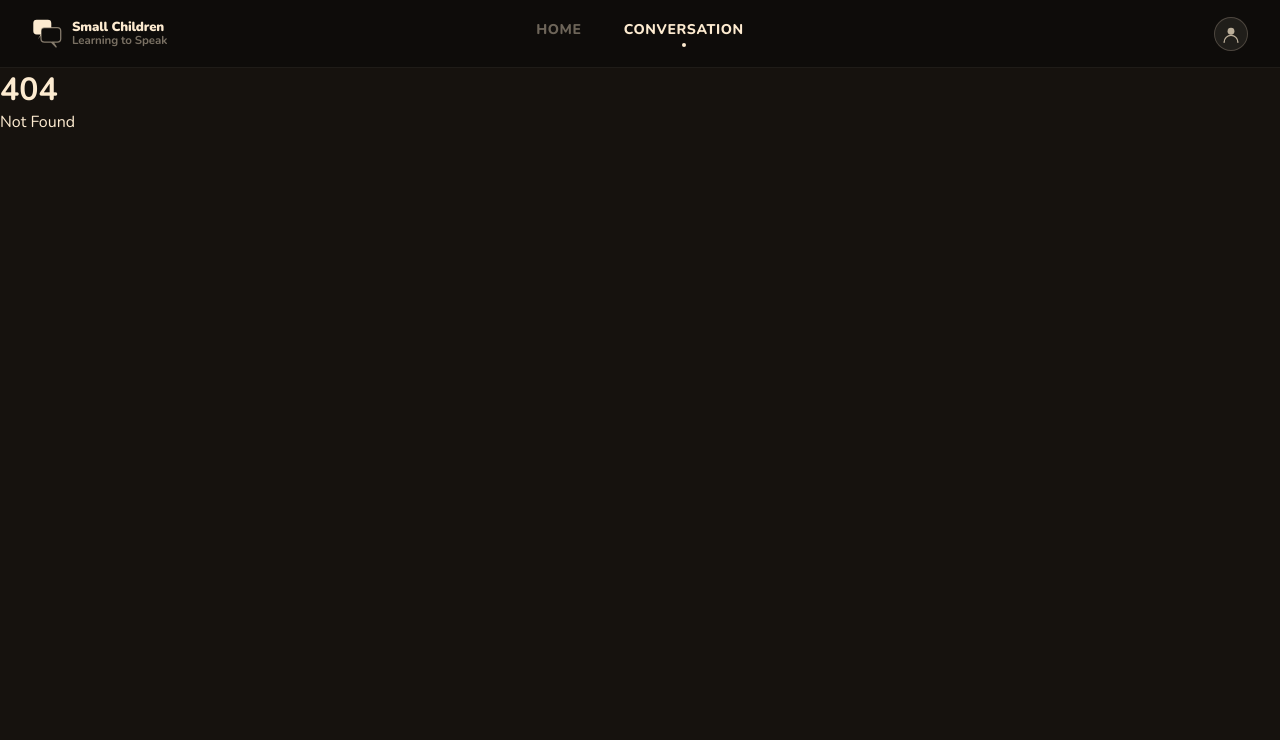
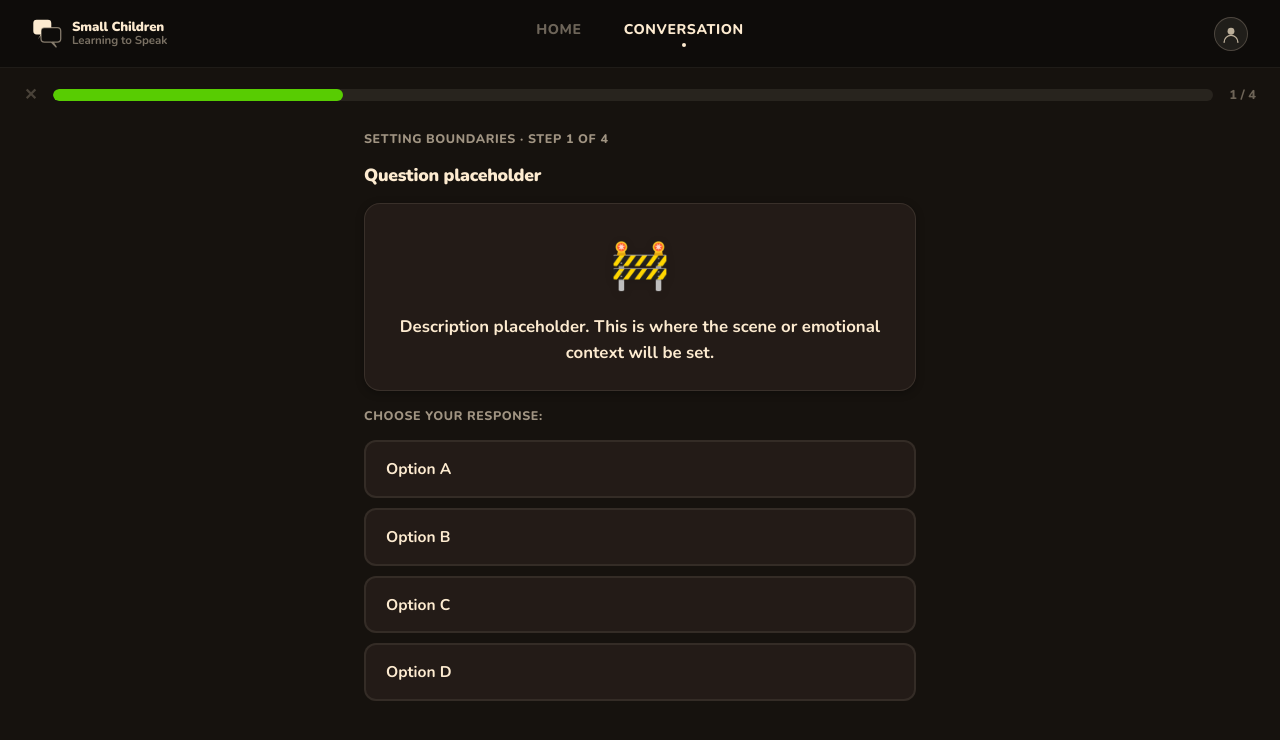
Before and after one commit to JeffWR/Bilingo, a SvelteKit app: page /conversation/boundaries in a window 1280 px wide. Before the commit this address had no page. Shown: the top 740 px of the page. Built offline with nearby package versions, Linux system fonts and the light colour scheme.

Commit message:
Develops dynamic conversation experience page

```diff
--- /dev/null
+++ b/src/routes/conversation/[id]/+page.svelte
@@ -0,0 +1,353 @@
+<script lang="ts">
+	import { page } from '$app/state';
+	import { fetchFormat, fetchData } from '$lib/api/conversation';
+	import InteractionCard from '$lib/components/InteractionCard.svelte';
+	import ChoiceChip from '$lib/components/ChoiceChip.svelte';
+	import Button from '$lib/components/Button.svelte';
+	import type { FormatSchema, ConversationData } from '$lib/types/schema';
+
+	// ── Load state ────────────────────────────
+	type LoadState =
+		| { status: 'loading' }
+		| { status: 'ready'; format: FormatSchema; data: ConversationData }
+		| { status: 'error'; message: string };
+
+	let load = $state<LoadState>({ status: 'loading' });
+
+	$effect(() => {
+		const id = page.params.id!;
+		load = { status: 'loading' };
+		Promise.all([fetchFormat(id), fetchData(id)])
+			.then(([format, data]) => {
+				load = { status: 'ready', format, data };
+			})
+			.catch((err: Error) => {
+				load = { status: 'error', message: err.message };
+			});
+	});
+
+	// ── Step state ────────────────────────────
+	let currentStep = $state(0);
+	let selectedId = $state<string | null>(null);
+	let done = $state(false);
+
+	const totalSteps = $derived(load.status === 'ready' ? load.data.steps.length : 0);
+	const step = $derived(load.status === 'ready' ? load.data.steps[currentStep] : null);
+	const progress = $derived(totalSteps > 0 ? Math.round(((currentStep + 1) / totalSteps) * 100) : 0);
+
+	function select(choiceId: string) {
+		selectedId = choiceId;
+	}
+
+	function next() {
+		if (currentStep < totalSteps - 1) {
+			currentStep += 1;
+			selectedId = null;
+		} else {
+			done = true;
+		}
+	}
+
+	function restart() {
+		currentStep = 0;
+		selectedId = null;
+		done = false;
+	}
+</script>
+
+<div class="shell">
+
+	{#if load.status === 'loading'}
+
+		<!-- Loading state -->
+		<div class="loading">
+			<div class="spinner"></div>
+			<p class="loading-label">Loading conversation…</p>
+		</div>
+
+	{:else if load.status === 'error'}
+
+		<!-- Error state -->
+		<div class="error">
+			<p class="error-title">Something went wrong</p>
+			<p class="error-msg">{load.message}</p>
+			<a href="/conversation" class="error-back">← Back to conversations</a>
+		</div>
+
+	{:else if done}
+
+		<!-- Done state -->
+		<div class="done">
+			<p class="done-label">Complete</p>
+			<h2 class="done-title">{load.data.title}</h2>
+			<p class="done-sub">All {totalSteps} steps finished.</p>
+			<div class="done-actions">
+				<Button variant="primary" onclick={restart}>Restart</Button>
+				<Button variant="ghost" onclick={() => (window.location.href = '/conversation')}>
+					All Conversations
+				</Button>
+			</div>
+		</div>
+
+	{:else if step}
+
+		<!-- Top bar -->
+		<div class="top-bar">
+			<a href="/conversation" class="close-btn" aria-label="Exit">✕</a>
+			<div class="progress-wrap" role="progressbar" aria-valuenow={progress} aria-valuemax={100}>
+				<div class="progress-bar" style="width: {progress}%"></div>
+			</div>
+			<span class="step-count">{currentStep + 1} / {totalSteps}</span>
+		</div>
+
+		<!-- Step view -->
+		<div class="view">
+
+			<div class="step-meta">
+				<span class="step-unit">{load.data.title} · Step {currentStep + 1} of {totalSteps}</span>
+			</div>
+
+			<p class="question">{step.question}</p>
+
+			<InteractionCard icon={step.icon} scenario={step.description} />
+
+			<p class="prompt-label">Choose your response:</p>
+
+			<div class="choices">
+				{#each step.choices as choice}
+					<ChoiceChip
+						text={choice.label}
+						state={selectedId === choice.id ? 'selected' : 'default'}
+						onclick={() => select(choice.id)}
+					/>
+				{/each}
+			</div>
+
+			{#if selectedId !== null}
+				<div class="continue">
+					<Button variant="primary" onclick={next}>
+						{currentStep < totalSteps - 1 ? 'Continue →' : 'Finish'}
+					</Button>
+				</div>
+			{/if}
+
+		</div>
+
+	{/if}
+
+</div>
+
+<style>
+	/* ── Shell ──────────────────────────────── */
+	.shell {
+		min-height: calc(100vh - var(--nav-height));
+		display: flex;
+		flex-direction: column;
+		background: var(--bg-page);
+	}
+
+	/* ── Loading ────────────────────────────── */
+	.loading {
+		flex: 1;
+		display: flex;
+		flex-direction: column;
+		align-items: center;
+		justify-content: center;
+		gap: 16px;
+	}
+
+	.spinner {
+		width: 36px;
+		height: 36px;
+		border: 3px solid var(--border-ph);
+		border-top-color: var(--accent);
+		border-radius: 50%;
+		animation: spin 0.7s linear infinite;
+	}
+
+	@keyframes spin {
+		to { transform: rotate(360deg); }
+	}
+
+	.loading-label {
+		font-size: 0.88rem;
+		font-weight: 700;
+		color: var(--text-muted);
+	}
+
+	/* ── Error ──────────────────────────────── */
+	.error {
+		flex: 1;
+		display: flex;
+		flex-direction: column;
+		align-items: center;
+		justify-content: center;
+		gap: 10px;
+		text-align: center;
+		padding: 40px 24px;
+	}
+
+	.error-title {
+		font-size: 1.1rem;
+		font-weight: 900;
+		color: var(--text);
+	}
+
+	.error-msg {
+		font-size: 0.88rem;
+		font-weight: 600;
+		color: var(--text-secondary);
+	}
+
+	.error-back {
+		margin-top: 8px;
+		font-size: 0.88rem;
+		font-weight: 800;
+		color: var(--accent);
+		text-transform: uppercase;
+		letter-spacing: 0.4px;
+	}
+
+	/* ── Top Bar ────────────────────────────── */
+	.top-bar {
+		display: flex;
+		align-items: center;
+		gap: 16px;
+		padding: 16px var(--page-padding-x);
+	}
+
+	.close-btn {
+		font-size: 1rem;
+		font-weight: 900;
+		color: var(--text-dim);
+		flex-shrink: 0;
+		transition: color 0.15s ease;
+	}
+
+	.close-btn:hover {
+		color: var(--text);
+	}
+
+	.progress-wrap {
+		flex: 1;
+		height: 12px;
+		background: var(--border-ph);
+		border-radius: var(--radius-pill);
+		overflow: hidden;
+	}
+
+	.progress-bar {
+		height: 100%;
+		background: var(--accent);
+		border-radius: var(--radius-pill);
+		transition: width 0.4s ease;
+	}
+
+	.step-count {
+		font-size: 0.8rem;
+		font-weight: 800;
+		color: var(--text-muted);
+		flex-shrink: 0;
+	}
+
+	/* ── Step view ──────────────────────────── */
+	.view {
+		flex: 1;
+		display: flex;
+		flex-direction: column;
+		max-width: 600px;
+		width: 100%;
+		margin: 0 auto;
+		padding: 8px var(--page-padding-x) var(--page-padding-y);
+		gap: 16px;
+	}
+
+	.step-meta {
+		display: flex;
+		align-items: center;
+	}
+
+	.step-unit {
+		font-size: 0.78rem;
+		font-weight: 800;
+		color: var(--text-secondary);
+		text-transform: uppercase;
+		letter-spacing: 0.6px;
+	}
+
+	.question {
+		font-size: 1.1rem;
+		font-weight: 900;
+		color: var(--text);
+		letter-spacing: -0.3px;
+	}
+
+	.prompt-label {
+		font-size: 0.78rem;
+		font-weight: 800;
+		color: var(--text-secondary);
+		text-transform: uppercase;
+		letter-spacing: 0.6px;
+	}
+
+	.choices {
+		display: flex;
+		flex-direction: column;
+		gap: 10px;
+	}
+
+	.continue {
+		margin-top: 8px;
+	}
+
+	/* ── Done state ─────────────────────────── */
+	.done {
+		flex: 1;
+		display: flex;
+		flex-direction: column;
+		align-items: center;
+		justify-content: center;
+		text-align: center;
+		padding: 40px 24px;
+		gap: 12px;
+		max-width: 480px;
+		width: 100%;
+		margin: 0 auto;
+	}
+
+	.done-label {
+		font-size: 0.78rem;
+		font-weight: 800;
+		text-transform: uppercase;
+		letter-spacing: 0.8px;
+		color: var(--accent);
+	}
+
+	.done-title {
+		font-size: 2.2rem;
+		font-weight: 900;
+		color: var(--text);
+		letter-spacing: -0.5px;
+	}
+
+	.done-sub {
+		font-size: 0.95rem;
+		font-weight: 600;
+		color: var(--text-secondary);
+		line-height: 1.5;
+		margin-bottom: 8px;
+	}
+
+	.done-actions {
+		width: 100%;
+		display: flex;
+		flex-direction: column;
+		gap: 10px;
+	}
+
+	/* ── Responsive ─────────────────────────── */
+	@media (max-width: 600px) {
+		.view { padding: 8px var(--page-padding-x) var(--page-padding-y); }
+		.done { padding: 32px var(--page-padding-x); }
+	}
+</style>
```
